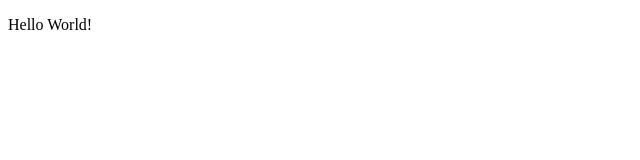
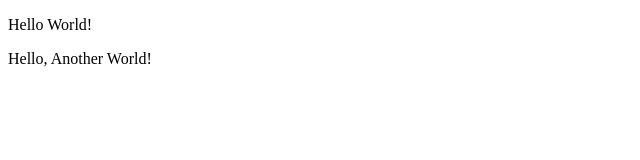
Before and after one commit to veselin0/newTestProject, a plain HTML site: page index.html in a window 1280 px wide. Shown: the whole page, without its empty margins (0-640 px from the left). Drawn offline with Linux system fonts and the light colour scheme.

Commit message:
another world added

```diff
--- a/index.html
+++ b/index.html
@@ -7,6 +7,7 @@
 </head>
 <body>
     <p>Hello World!</p>
+    <p>Hello, Another World!</p>
 
 <!-- <script>
     alert(1)
```
